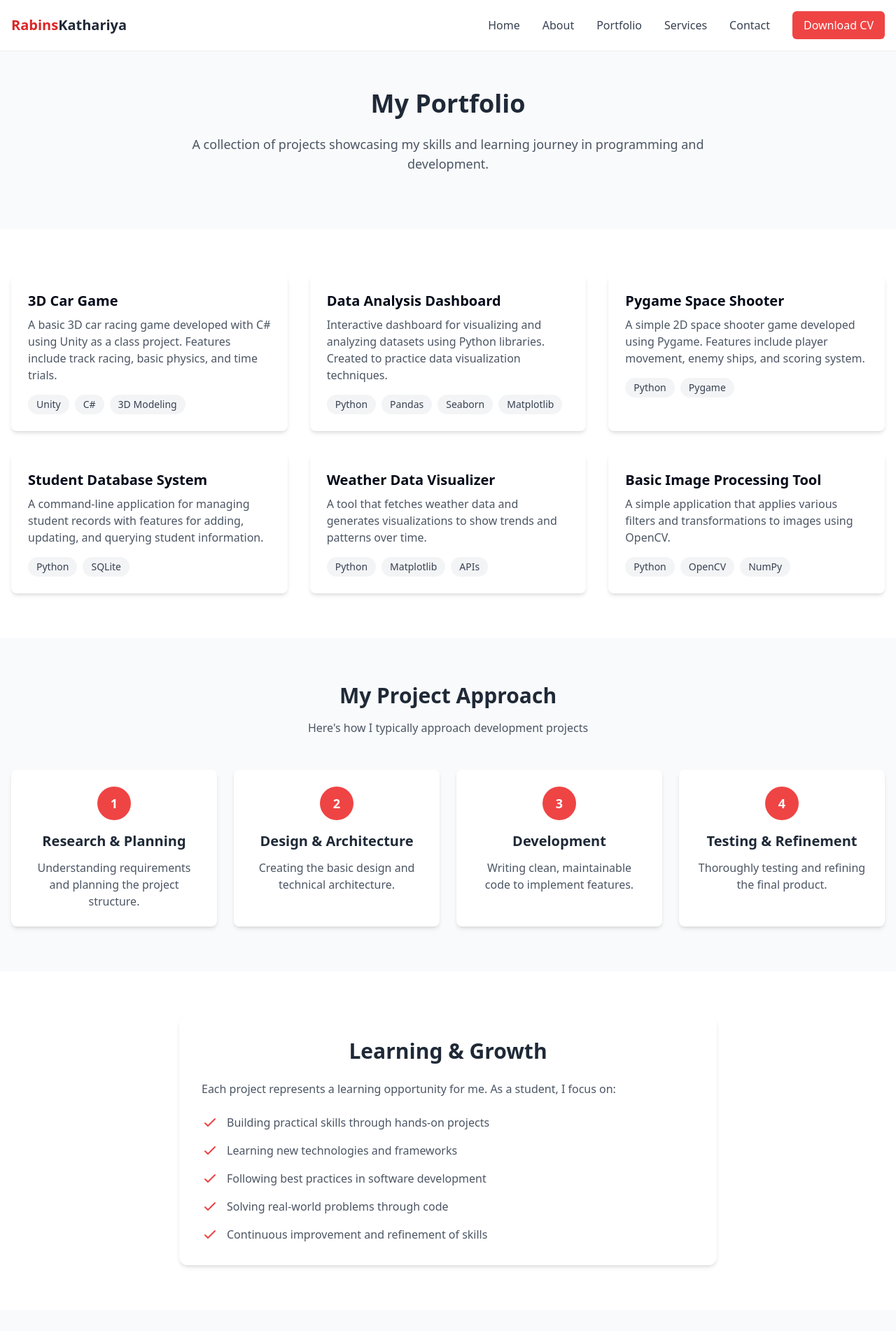
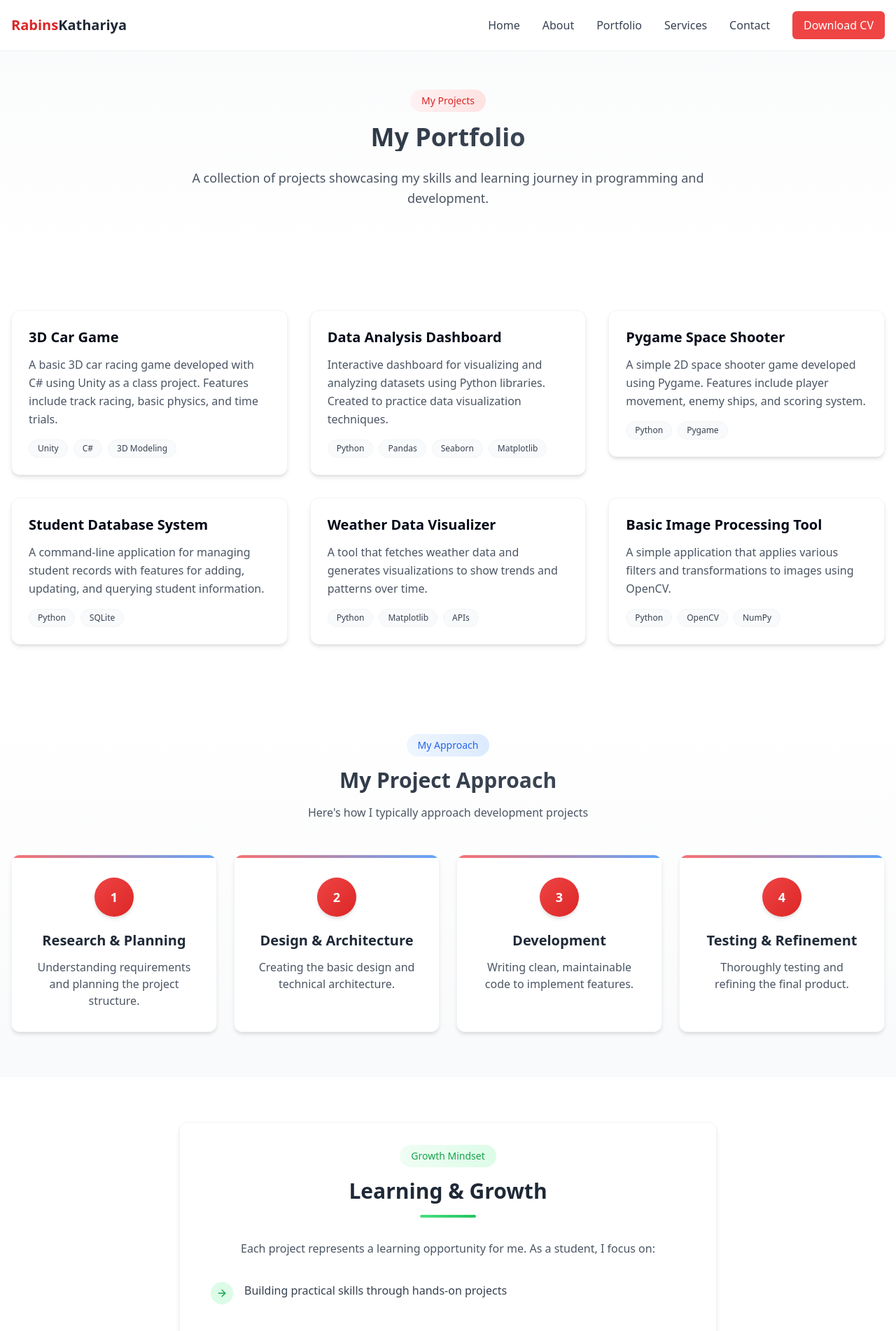
Before and after one commit to rabinsKathariya/rabins-portfolio-nexus, a React (Vite) app: page /portfolio in a window 1280 px wide. Shown: the top 1902 px of the page at 70% size. Built offline with nearby package versions, Linux system fonts and the light colour scheme.

Commit message:
Enhance UI across all sections
Refactor all sections to use modern UI elements for improved user experience.

```diff
--- a/src/components/ProjectCard.tsx
+++ b/src/components/ProjectCard.tsx
@@ -8,15 +8,19 @@ interface ProjectCardProps {
 
 const ProjectCard = ({ title, description, technologies, image }: ProjectCardProps) => {
   return (
-    <div className="bg-white rounded-lg shadow-md overflow-hidden hover:shadow-lg transition-shadow">
-      <div className="p-6">
-        <h3 className="text-xl font-semibold mb-2">{title}</h3>
-        <p className="text-gray-600 mb-4">{description}</p>
-        <div className="flex flex-wrap gap-2">
+    <div className="bg-white rounded-xl shadow-md overflow-hidden hover:shadow-xl transition-all duration-300 border border-gray-100 group">
+      <div className="p-6 relative">
+        {/* Modern accent element */}
+        <div className="absolute top-0 left-0 w-2 h-12 bg-gradient-to-b from-brand-500 to-blue-500 transform -translate-x-6 group-hover:translate-x-0 transition-transform duration-300"></div>
+
+        <h3 className="text-xl font-semibold mb-3 group-hover:text-brand-600 transition-colors">{title}</h3>
+        <p className="text-gray-600 mb-4 leading-relaxed">{description}</p>
+
+        <div className="flex flex-wrap gap-2 mt-auto">
           {technologies.map((tech, index) => (
             <span
               key={index}
-              className="inline-block bg-gray-100 text-gray-700 text-sm px-3 py-1 rounded-full"
+              className="inline-block bg-gray-50 text-gray-700 text-xs px-3 py-1 rounded-full border border-gray-100 hover:bg-gray-100 transition-colors"
             >
               {tech}
             </span>
--- a/src/pages/Portfolio.tsx
+++ b/src/pages/Portfolio.tsx
@@ -2,6 +2,7 @@
 import Navbar from "@/components/Navbar";
 import Footer from "@/components/Footer";
 import ProjectCard from "@/components/ProjectCard";
+import { ArrowRight } from "lucide-react";
 
 const Portfolio = () => {
   const projects = [
@@ -47,40 +48,59 @@ const Portfolio = () => {
     <>
       <Navbar />
 
-      {/* Portfolio Hero */}
-      <section className="pt-28 pb-16 md:pt-32 md:pb-20 bg-gray-50">
+      {/* Portfolio Hero - Enhanced with modern UI */}
+      <section className="pt-28 pb-16 md:pt-32 md:pb-20 bg-gradient-to-b from-gray-50 to-white relative overflow-hidden">
+        {/* Background decorative elements */}
+        <div className="absolute top-0 right-0 w-96 h-96 bg-brand-50 rounded-full opacity-70 blur-3xl -z-10"></div>
+        <div className="absolute bottom-0 left-0 w-64 h-64 bg-blue-50 rounded-full opacity-70 blur-3xl -z-10"></div>
+
         <div className="container mx-auto px-4">
           <div className="text-center max-w-3xl mx-auto">
-            <h1 className="text-4xl font-bold text-gray-800 mb-6">My Portfolio</h1>
-            <p className="text-gray-600 text-lg">
+            <div className="inline-block px-4 py-1.5 bg-gradient-to-r from-brand-50 to-brand-100 text-brand-600 rounded-full text-sm font-medium mb-4 animate-fadeIn">
+              My Projects
+            </div>
+            <h1 className="text-4xl font-bold text-gray-800 mb-6 bg-clip-text text-transparent bg-gradient-to-r from-gray-800 to-gray-600">
+              My Portfolio
+            </h1>
+            <p className="text-gray-600 text-lg leading-relaxed">
               A collection of projects showcasing my skills and learning journey in programming and development.
             </p>
           </div>
         </div>
       </section>
 
-      {/* Portfolio Projects */}
+      {/* Portfolio Projects - Enhanced with modern UI */}
       <section className="py-16">
         <div className="container mx-auto px-4">
           <div className="grid grid-cols-1 md:grid-cols-2 lg:grid-cols-3 gap-8">
             {projects.map((project, index) => (
+              <div key={index} className="transform hover:-translate-y-2 transition-all duration-300">
                 <ProjectCard
-                key={index}
                   title={project.title}
                   description={project.description}
                   technologies={project.technologies}
                   image={project.image}
                 />
+              </div>
             ))}
           </div>
         </div>
       </section>
 
-      {/* Project Process */}
-      <section className="py-16 bg-gray-50">
+      {/* Project Process - Enhanced with modern UI */}
+      <section className="py-16 bg-gradient-to-b from-white to-gray-50 relative overflow-hidden">
+        {/* Background decorative elements */}
+        <div className="absolute top-40 right-20 w-72 h-72 bg-blue-50 rounded-full opacity-70 blur-3xl -z-10"></div>
+        <div className="absolute bottom-20 left-20 w-96 h-96 bg-brand-50 rounded-full opacity-70 blur-3xl -z-10"></div>
+
         <div className="container mx-auto px-4">
           <div className="text-center mb-12">
-            <h2 className="text-3xl font-bold text-gray-800 mb-4">My Project Approach</h2>
+            <div className="inline-block px-4 py-1.5 bg-gradient-to-r from-blue-50 to-blue-100 text-blue-600 rounded-full text-sm font-medium mb-4 animate-fadeIn">
+              My Approach
+            </div>
+            <h2 className="text-3xl font-bold text-gray-800 mb-4 bg-clip-text text-transparent bg-gradient-to-r from-gray-800 to-gray-600">
+              My Project Approach
+            </h2>
             <p className="text-gray-600 max-w-2xl mx-auto">
               Here's how I typically approach development projects
             </p>
@@ -109,8 +129,12 @@ const Portfolio = () => {
                 description: "Thoroughly testing and refining the final product."
               }
             ].map((item, index) => (
-              <div key={index} className="bg-white p-6 rounded-lg shadow-md text-center">
-                <div className="inline-flex items-center justify-center w-12 h-12 rounded-full bg-brand-500 text-white font-semibold text-lg mb-4">
+              <div key={index}
+                className="bg-white p-8 rounded-xl shadow-md text-center relative overflow-hidden group hover:shadow-lg transition-all border border-gray-100">
+                {/* Top gradient accent */}
+                <div className="absolute top-0 left-0 right-0 h-1 bg-gradient-to-r from-brand-400 to-blue-400"></div>
+
+                <div className="inline-flex items-center justify-center w-14 h-14 rounded-full bg-gradient-to-br from-brand-500 to-brand-600 text-white font-semibold text-lg mb-5 shadow-md group-hover:scale-110 transition-transform">
                   {item.step}
                 </div>
                 <h3 className="text-xl font-semibold text-gray-800 mb-3">{item.title}</h3>
@@ -121,14 +145,26 @@ const Portfolio = () => {
         </div>
       </section>
 
-      {/* Learning & Growth */}
+      {/* Learning & Growth - Enhanced with modern UI */}
       <section className="py-16">
         <div className="container mx-auto px-4">
-          <div className="max-w-3xl mx-auto bg-white p-8 rounded-xl shadow-md">
-            <h2 className="text-3xl font-bold text-gray-800 mb-6 text-center">Learning & Growth</h2>
-            <p className="text-gray-600 mb-6">
+          <div className="max-w-3xl mx-auto bg-white p-8 rounded-xl shadow-md border border-gray-100 relative overflow-hidden">
+            {/* Decorative corner accent */}
+            <div className="absolute top-0 right-0 w-32 h-32 bg-gradient-to-bl from-brand-100 to-transparent -z-10"></div>
+            <div className="absolute bottom-0 left-0 w-32 h-32 bg-gradient-to-tr from-blue-100 to-transparent -z-10"></div>
+
+            <div className="text-center mb-8">
+              <div className="inline-block px-4 py-1.5 bg-gradient-to-r from-green-50 to-green-100 text-green-600 rounded-full text-sm font-medium mb-4 animate-fadeIn">
+                Growth Mindset
+              </div>
+              <h2 className="text-3xl font-bold text-gray-800 mb-4">Learning & Growth</h2>
+              <div className="w-20 h-1 bg-gradient-to-r from-green-400 to-green-500 rounded-full mx-auto mb-6"></div>
+            </div>
+
+            <p className="text-gray-600 mb-6 text-center">
               Each project represents a learning opportunity for me. As a student, I focus on:
             </p>
+
             <div className="space-y-4">
               {[
                 "Building practical skills through hands-on projects",
@@ -137,13 +173,13 @@ const Portfolio = () => {
                 "Solving real-world problems through code",
                 "Continuous improvement and refinement of skills"
               ].map((item, index) => (
-                <div key={index} className="flex items-start">
+                <div key={index} className="flex items-start p-3 rounded-lg hover:bg-gray-50 transition-colors">
                   <div className="flex-shrink-0">
-                    <svg className="h-6 w-6 text-brand-500" fill="none" viewBox="0 0 24 24" stroke="currentColor">
-                      <path strokeLinecap="round" strokeLinejoin="round" strokeWidth="2" d="M5 13l4 4L19 7" />
-                    </svg>
+                    <div className="flex items-center justify-center w-8 h-8 rounded-full bg-green-100 text-green-600">
+                      <ArrowRight className="h-4 w-4" />
                     </div>
-                  <p className="ml-3 text-gray-600">{item}</p>
+                  </div>
+                  <p className="ml-4 text-gray-700">{item}</p>
                 </div>
               ))}
             </div>
```
Lines whose indentation alone changed are shown as unchanged.
